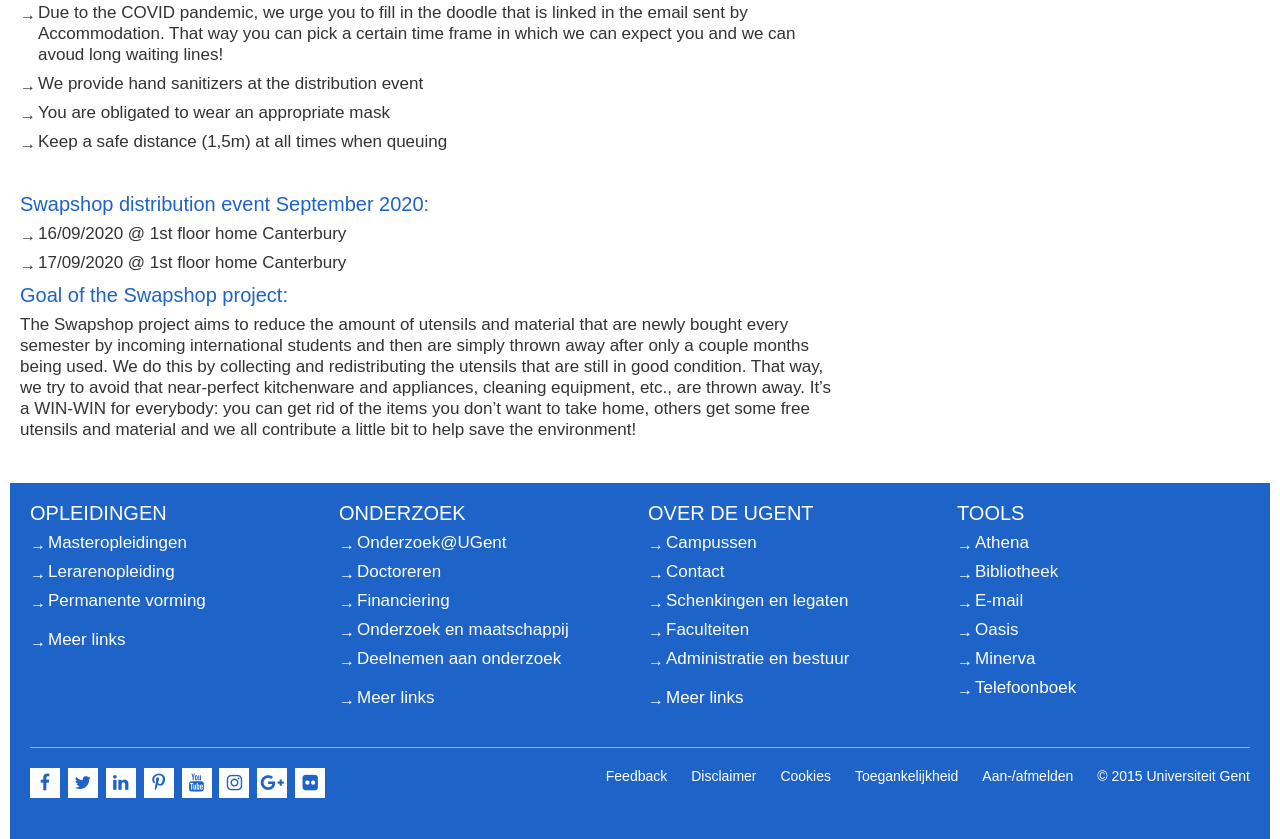
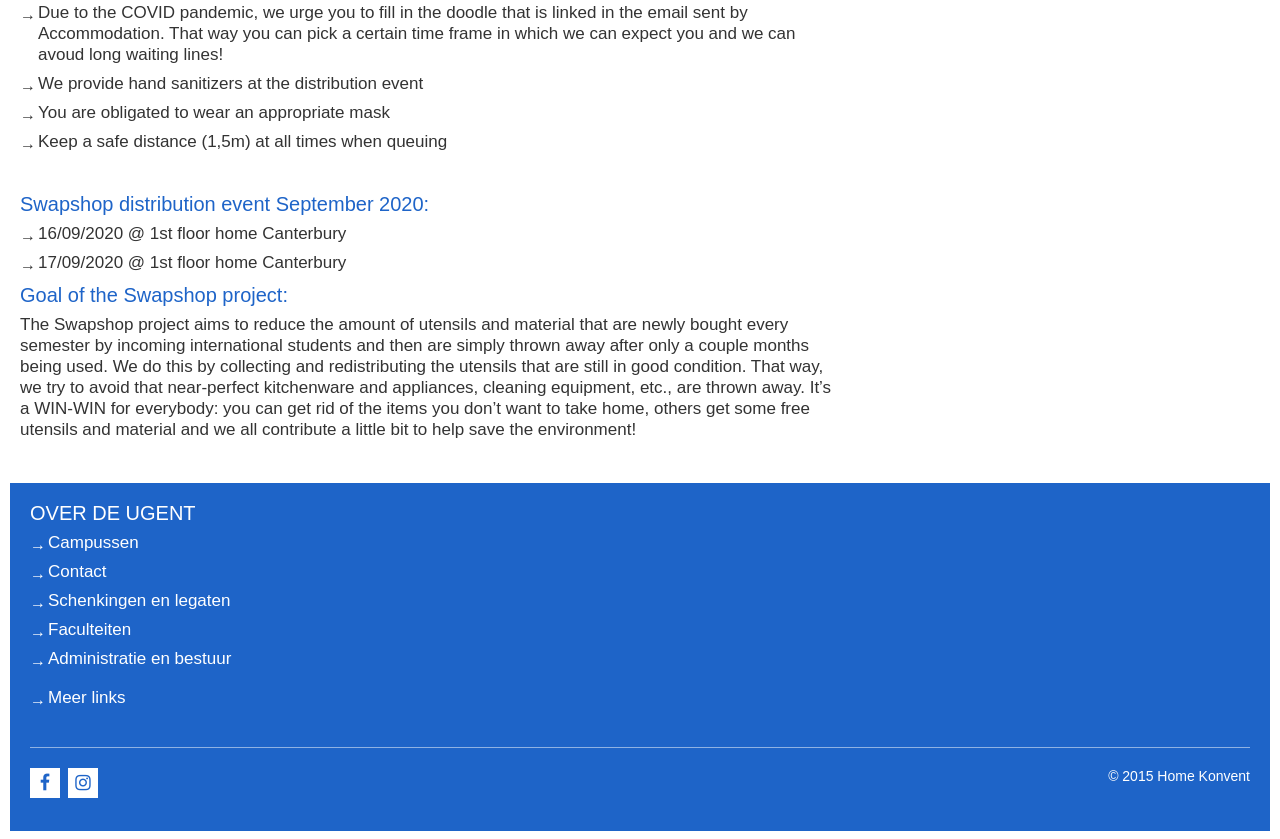
Before and after one commit to Homekonvent/swapshop, a plain HTML site: page index.html in a window 1280 px wide. Shown: the part 498-1337 px from the top of the page. Drawn offline with nearby package versions, Linux system fonts and the light colour scheme; some packages are replaced by stand-ins of ours; a script that the page names is missing; a web font is replaced by a local one.

Commit message:
Update index.html

```diff
--- a/index.html
+++ b/index.html
@@ -193,32 +193,6 @@
         <div class="mbottom-small border-bottom">
           <div class="row flexbox">
             <div class="col-xs-12 col-ms-6 col-md-3 pbottom-small">
-              <h2 class="h4">Opleidingen</h2>
-              <ul class="linklist linklist-inverted">
-                <li><a href="#">Masteropleidingen</a></li>
-                <li><a href="#">Lerarenopleiding</a></li>
-                <li><a href="#">Permanente vorming</a></li>
-              </ul>
-              <ul class="linklist linklist-inverted">
-                <li><a href="#">Meer links</a></li>
-              </ul>
-              </ul>
-            </div>
-            <div class="col-xs-12 col-ms-6 col-md-3 pbottom-small">
-              <h2 class="h4">Onderzoek</h2>
-              <ul class="linklist linklist-inverted">
-                <li><a href="#">Onderzoek@UGent</a></li>
-                <li><a href="#">Doctoreren</a></li>
-                <li><a href="#">Financiering</a></li>
-                <li><a href="#">Onderzoek en maatschappij</a></li>
-                <li><a href="#">Deelnemen aan onderzoek</a></li>
-              </ul>
-              <ul class="linklist linklist-inverted">
-                <li><a href="#">Meer links</a></li>
-              </ul>
-              </ul>
-            </div>
-            <div class="col-xs-12 col-ms-6 col-md-3 pbottom-small">
               <h2 class="h4">Over de UGent</h2>
               <ul class="linklist linklist-inverted">
                 <li><a href="#">Campussen</a></li>
@@ -230,41 +204,19 @@
               <ul class="linklist linklist-inverted">
                 <li><a href="#">Meer links</a></li>
               </ul>
-            </div>
-            <div class="col-xs-12 col-ms-6 col-md-3 pbottom-small">
-              <h2 class="h4">Tools</h2>
-              <ul class="linklist linklist-inverted">
-                <li><a href="#">Athena</a></li>
-                <li><a href="#">Bibliotheek</a></li>
-                <li><a href="#">E-mail</a></li>
-                <li><a href="#">Oasis</a></li>
-                <li><a href="#">Minerva</a></li>
-                <li><a href="#">Telefoonboek</a></li>
-              </ul>
-            </div>
+          </div>
           </div>
         </div>
         <div class="row">
           <div class="container-share col-xs-12 col-sm-4">
             <ul class="list-inline list-unstyled social">
               <li><a href="#"><i class="fa fa-facebook"></i><span class="sr-only">Facebook</span></a></li>
-              <li><a href="#"><i class="fa fa-twitter"></i><span class="sr-only">Twitter</span></a></li>
-              <li><a href="#"><i class="fa fa-linkedin"></i><span class="sr-only">Linkedin</span></a></li>
-              <li><a href="#"><i class="fa fa-pinterest-p"></i><span class="sr-only">Pinterest</span></a></li>
-              <li><a href="#"><i class="fa fa-youtube"></i><span class="sr-only">YouTube</span></a></li>
               <li><a href="#"><i class="fa fa-instagram"></i><span class="sr-only">Instagram</span></a></li>
-              <li><a href="#"><i class="fa fa-google-plus"></i><span class="sr-only">Google-plus</span></a></li>
-              <li><a href="#"><i class="fa fa-flickr"></i><span class="sr-only">Flickr</span></a></li>
             </ul>
           </div>
           <div class="col-xs-12 col-sm-8">
             <ul class="list-inline list-unstyled pull-right">
-              <li><a href="#">Feedback</a></li>
-              <li><a href="#">Disclaimer</a></li>
-              <li><a href="#">Cookies</a></li>
-              <li><a href="#">Toegankelijkheid</a></li>
-              <li><a href="#">Aan-/afmelden</a></li>
-              <li>&copy; 2015 Universiteit Gent</li>
+              <li>&copy; 2015 Home Konvent</li>
             </ul>
           </div>
         </div>
```
